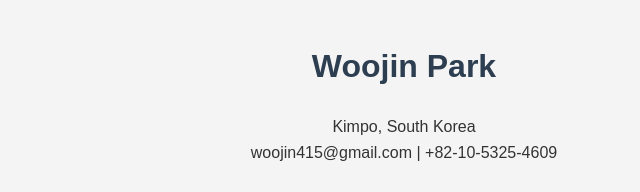
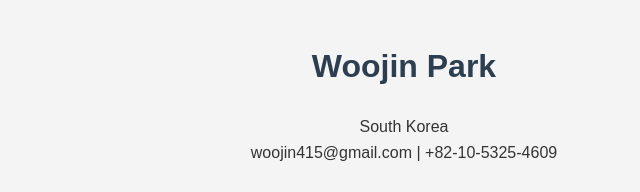
Before and after one commit to woojin0415/cv, a plain HTML site: page index.html in a window 1280 px wide. Shown: the top 192 px of the page, 236-876 px from the left. Drawn offline with Linux system fonts and the light colour scheme.

Commit message:
Update index.html

```diff
--- a/index.html
+++ b/index.html
@@ -56,7 +56,7 @@
 <body>
     <header>
         <h1>Woojin Park</h1>
-        <p>Kimpo, South Korea<br/> woojin415@gmail.com | +82-10-5325-4609</p>
+        <p>South Korea<br/> woojin415@gmail.com | +82-10-5325-4609</p>
     </header>
 
     <section>
```
